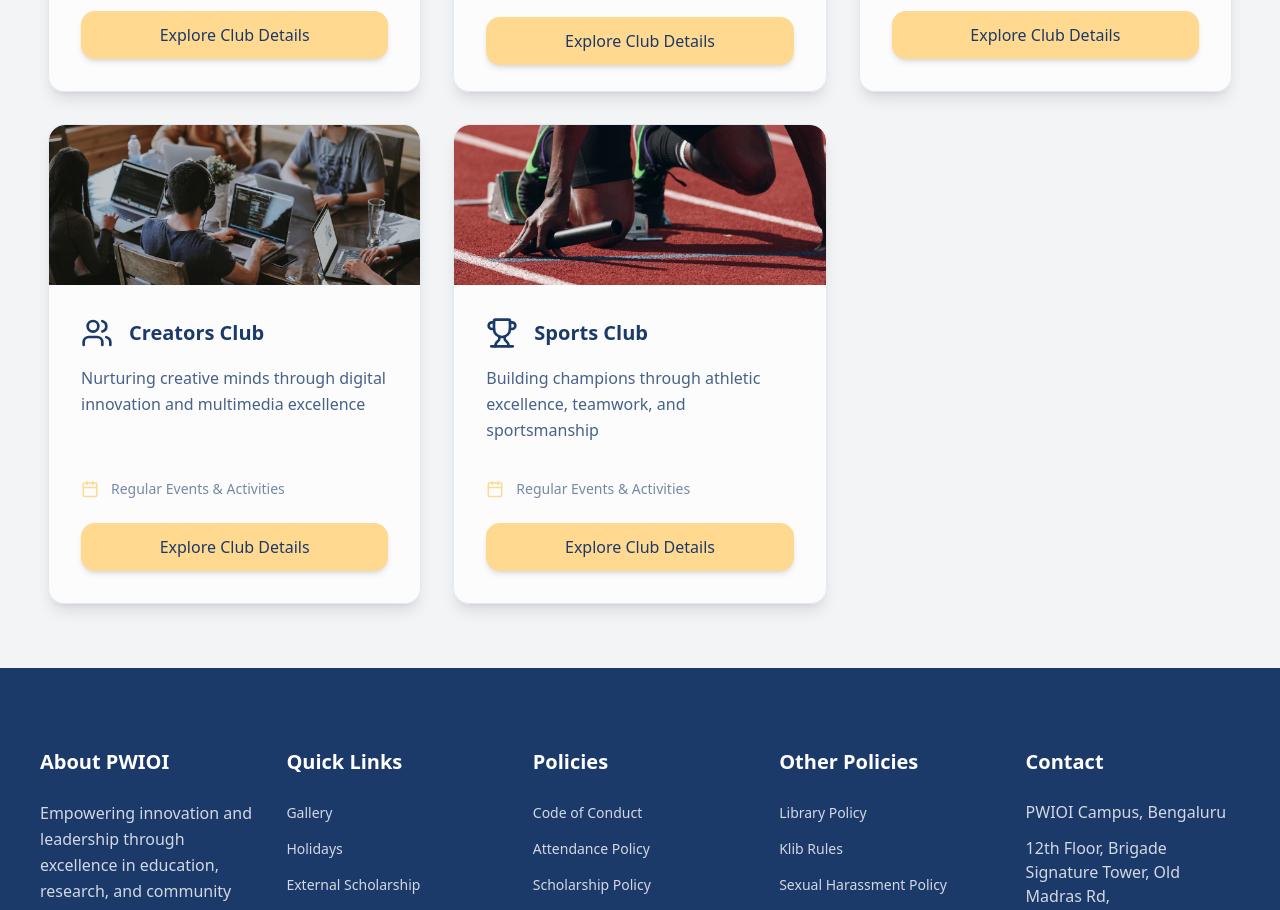
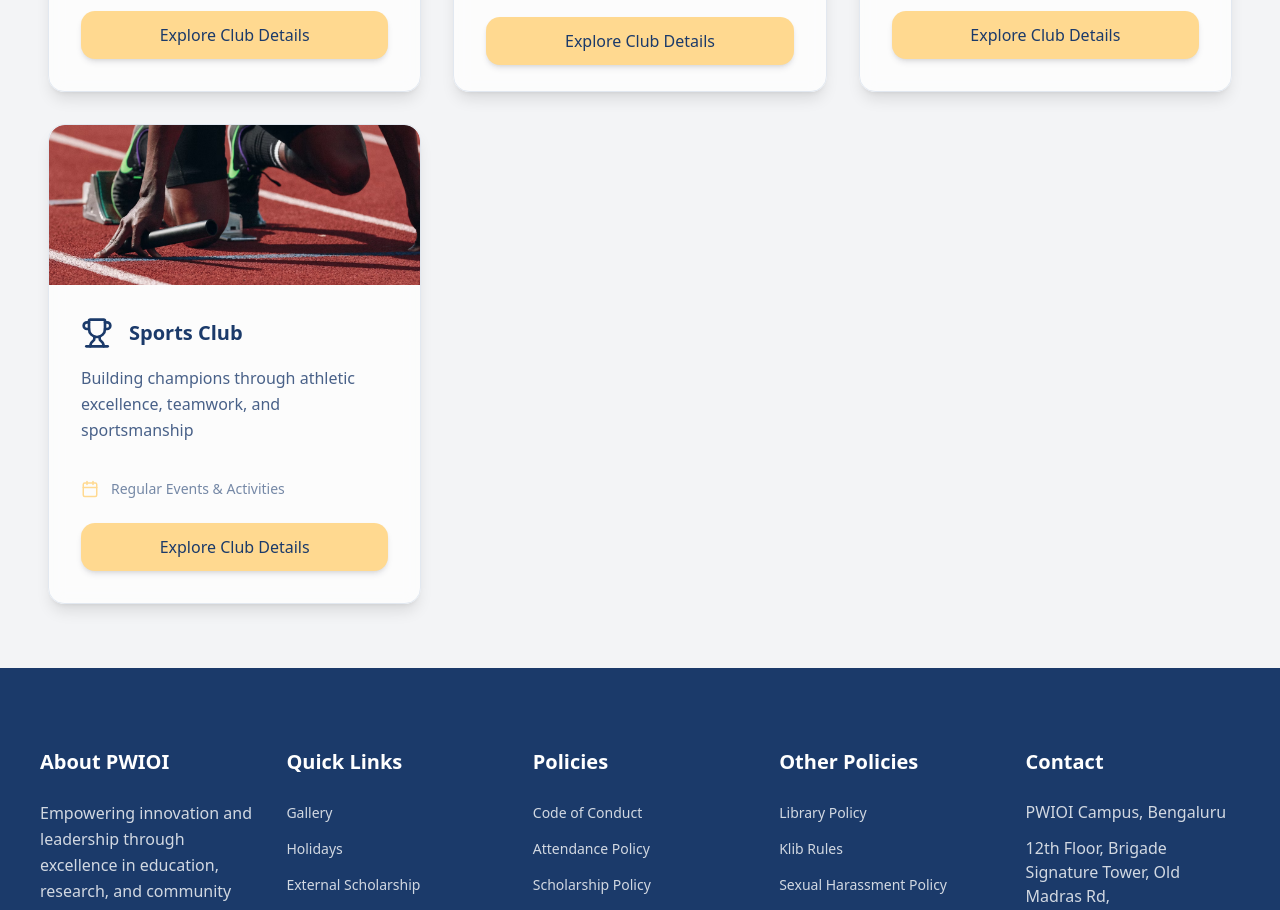
Before and after one commit to Ashutosh-pw-ioi/pw_ioi.club, a Next.js app: page /clubs in a window 1280 px wide. Shown: the part 860-1770 px from the top of the page. Built offline with nearby package versions, Linux system fonts and the light colour scheme.

Commit message:
student images added, modern infrastructure images updated

```diff
--- a/src/app/academics/OurSchools.tsx
+++ b/src/app/academics/OurSchools.tsx
@@ -2,7 +2,7 @@
 import React, { useState } from 'react';
 
 import {
-  Code, PieChart, Stethoscope, PlayCircle, ChevronRight, MapPin, X
+  Code, PieChart, Stethoscope, PlayCircle,  MapPin, X,Dot
 } from 'lucide-react';
 
 type SchoolKey = 'technology' | 'management' | 'healthcare';
@@ -176,7 +176,7 @@ const OurSchools = () => {
               <div className="grid gap-3 sm:gap-4">
                 {schools[activeSchool].departments.map((dept, i) => (
                   <div key={i} className="flex items-center gap-2 sm:gap-3 p-3 sm:p-4 bg-blue-50 rounded-lg">
-                    <ChevronRight size={14} className="text-secondary flex-shrink-0 sm:w-4 sm:h-4" />
+                    <Dot size={10} className="text-secondary flex-shrink-0 w-5 h-5 sm:w-10 sm:h-10" />
                     <span className="text-sm sm:text-base text-blue-900">{dept}</span>
                   </div>
                 ))}
--- a/src/app/campus-life/page.tsx
+++ b/src/app/campus-life/page.tsx
@@ -1,4 +1,5 @@
 import React from 'react';
+import Image from 'next/image';
 import {
   Users,
   Trophy,
@@ -28,10 +29,10 @@ const CampusLifePage = () => {
   ];
 
   const infrastructureHighlights = [
-    { title: 'Smart Classrooms', description: 'Interactive digital learning environments', image: 'classroom' },
-    { title: 'Modern Studios', description: 'Cutting-edge facilities for innovation', image: 'lab' },
-    { title: 'Library', description: 'A treasure trove of knowledge', image: 'library' },
-    { title: 'Modern Study Room', description: 'Modern study spaces for creative learning', image: 'innovation' }
+    { title: 'Smart Classrooms', description: 'Interactive digital learning environments', image: 'https://ik.imagekit.io/s0kb1s3cx3/PWIOI/classroom.jpeg?updatedAt=1753700923252' },
+    { title: 'Modern Studios', description: 'Cutting-edge facilities for innovation', image: 'https://ik.imagekit.io/s0kb1s3cx3/PWIOI/studio.jpeg?updatedAt=1753700943398' },
+    { title: 'Library', description: 'A treasure trove of knowledge', image: 'https://ik.imagekit.io/s0kb1s3cx3/PWIOI/liberary.jpeg?updatedAt=1753700904161' },
+    { title: 'Modern Study Room', description: 'Modern study spaces for creative learning', image: 'https://ik.imagekit.io/s0kb1s3cx3/PWIOI/studyroom-min.jpg?updatedAt=1753700853994' }
   ];
 
 
@@ -132,8 +133,13 @@ const CampusLifePage = () => {
             <div className="grid grid-cols-1 sm:grid-cols-2 lg:grid-cols-4 gap-6 sm:gap-8">
   {infrastructureHighlights.map((item, index) => (
     <div key={index} className="group cursor-pointer">
-                <div className="aspect-square bg-gradient-to-br from-purple-100 to-indigo-100 rounded-2xl flex items-center justify-center shadow-lg group-hover:shadow-xl transition-all duration-300 group-hover:scale-105 mb-3 sm:mb-4">
-                  <Building size={40} className="text-blue-900 opacity-80 sm:w-12 sm:h-12" />
+      <div className="relative aspect-square bg-gradient-to-br from-purple-100 to-indigo-100 rounded-2xl overflow-hidden shadow-lg group-hover:shadow-xl transition-all duration-300 group-hover:scale-105 mb-3 sm:mb-4">
+        <Image
+          src={item.image}
+          alt={item.title}
+          fill
+          className="object-cover"
+        />
       </div>
       <h4 className="font-semibold text-base sm:text-lg text-blue-900 mb-2">
         {item.title}
--- a/src/app/clubs/page.tsx
+++ b/src/app/clubs/page.tsx
@@ -1,11 +1,11 @@
 'use client';
 import React, { useState } from 'react';
-import { Users, Trophy, Heart, Code, Palette, Calendar, LucideIcon, ChevronLeft, ChevronRight } from 'lucide-react';
+import {  Trophy, Heart, Code, Palette, Calendar, LucideIcon, ChevronLeft, ChevronRight } from 'lucide-react';
 import Image from 'next/image';
 import ClubDetail from '@/app/clubs/ClubDetail'; // Adjust import path as needed
 
 // Define club key type
-type ClubKey = 'tech' | 'social' | 'cultural' | 'creators' | 'sports';
+type ClubKey = 'tech' | 'social' | 'cultural' | 'sports';
 
 // Define interfaces for type safety
 interface ClubHead {
@@ -131,7 +131,8 @@ const ClubPage = () => {
         'Festival for All',
         'Education Drive',
         'Periods of Change'
-      ]
+      ],
+      activityImages:['https://ik.imagekit.io/s0kb1s3cx3/PWIOI/DSC02564.jpeg?updatedAt=1753698103507','https://ik.imagekit.io/s0kb1s3cx3/PWIOI/120A6696-1.jpeg?updatedAt=1753698103502']
     },
     cultural: {
       id: 'cultural',
@@ -164,41 +165,42 @@ const ClubPage = () => {
         'SOT 24 & SOM 24 Freshers Party - VIBESTA\'25',
         'SOM\'23 Freshers Party',
         'DJ Night in Hostel'
-      ]
+      ],
+      activityImages:['https://ik.imagekit.io/s0kb1s3cx3/PWIOI/120A3711-min.JPG?updatedAt=1749630544043','https://ik.imagekit.io/s0kb1s3cx3/PWIOI/120A8707-min.JPG?updatedAt=1749622041102']
     },
-    creators: {
-      id: 'creators',
-      name: 'Creators Club',
-      icon: Users,
-      image: '/creators.avif',
-      bgColor: 'bg-cream-warm/20',
-      color: 'from-orange-600 to-orange-800',
-      description: 'Nurturing creative minds through digital innovation and multimedia excellence',
-      head: {
-        name: 'Taylor Brooks',
-        position: 'Club President',
-        email: 'taylor.brooks@pwioi.edu',
-        phone: '+91 65432 10987'
-      },
-      coreMembers: [
-        { name: 'Jordan Lee', position: 'Creative Director', specialty: 'Video Production & Editing' },
-        { name: 'Casey Morgan', position: 'Content Manager', specialty: 'Digital Marketing' },
-        { name: 'Alex Rivera', position: 'Design Lead', specialty: 'Graphic & UI/UX Design' },
-        { name: 'Sam Parker', position: 'Tech Support', specialty: 'Audio Engineering' }
-      ],
-      activities: [
-        'Professional video production workshops',
-        'Photography masterclasses and exhibitions',
-        'Podcast creation and digital storytelling',
-        'Design thinking and creative competitions',
-        'Content creation and social media bootcamps'
-      ],
-      recentEvents: [
-        'PWIOI Student Film Festival',
-        'Creative Excellence Awards',
-        'Digital Innovation Summit'
-      ]
-    },
+    // creators: {
+    //   id: 'creators',
+    //   name: 'Creators Club',
+    //   icon: Users,
+    //   image: '/creators.avif',
+    //   bgColor: 'bg-cream-warm/20',
+    //   color: 'from-orange-600 to-orange-800',
+    //   description: 'Nurturing creative minds through digital innovation and multimedia excellence',
+    //   head: {
+    //     name: 'Taylor Brooks',
+    //     position: 'Club President',
+    //     email: 'taylor.brooks@pwioi.edu',
+    //     phone: '+91 65432 10987'
+    //   },
+    //   coreMembers: [
+    //     { name: 'Jordan Lee', position: 'Creative Director', specialty: 'Video Production & Editing' },
+    //     { name: 'Casey Morgan', position: 'Content Manager', specialty: 'Digital Marketing' },
+    //     { name: 'Alex Rivera', position: 'Design Lead', specialty: 'Graphic & UI/UX Design' },
+    //     { name: 'Sam Parker', position: 'Tech Support', specialty: 'Audio Engineering' }
+    //   ],
+    //   activities: [
+    //     'Professional video production workshops',
+    //     'Photography masterclasses and exhibitions',
+    //     'Podcast creation and digital storytelling',
+    //     'Design thinking and creative competitions',
+    //     'Content creation and social media bootcamps'
+    //   ],
+    //   recentEvents: [
+    //     'PWIOI Student Film Festival',
+    //     'Creative Excellence Awards',
+    //     'Digital Innovation Summit'
+    //   ]
+    // },
     sports: {
       id: 'sports',
       name: 'Sports Club',
@@ -229,7 +231,9 @@ const ClubPage = () => {
         'PWIOI Annual Sports Meet',
         'Inter-College Championship',
         'Fitness Challenge Series'
-      ]
+      ],
+      activityImages:['https://ik.imagekit.io/s0kb1s3cx3/PWIOI/DSC02212-min.JPG?updatedAt=1749621735849','https://ik.imagekit.io/s0kb1s3cx3/PWIOI/120A6698-min.JPG?updatedAt=1749630544169']
+
     }
   };
 
--- a/src/app/events/page.tsx
+++ b/src/app/events/page.tsx
@@ -28,42 +28,42 @@ const EventsComponent = () => {
 
   // Sample upcoming events for demo
   const upcomingEvents: Event[] = [
-    {
-      id: 1,
-      title: 'Tech Innovation Summit 2025',
-      date: '2025-07-15',
-      time: '09:00 AM',
-      location: 'Convention Center, Bengaluru',
-      attendees: 500,
-      category: 'conference',
-      image: 'https://images.unsplash.com/photo-1540575467063-178a50c2df87?w=400&h=300&fit=crop',
-      description: 'Join industry leaders for cutting-edge tech discussions and networking',
-      status: 'filling-fast'
-    },
-    {
-      id: 2,
-      title: 'AI & Machine Learning Workshop',
-      date: '2025-07-08',
-      time: '02:00 PM',
-      location: 'Tech Hub, HSR Layout',
-      attendees: 50,
-      category: 'workshop',
-      image: 'https://images.unsplash.com/photo-1485827404703-89b55fcc595e?w=400&h=300&fit=crop',
-      description: 'Hands-on workshop with AI experts and practical sessions',
-      status: 'open'
-    },
-    {
-      id: 3,
-      title: 'Startup Pitch Night',
-      date: '2025-07-20',
-      time: '06:00 PM',
-      location: 'Innovation Lab, Koramangala',
-      attendees: 100,
-      category: 'networking',
-      image: 'https://images.unsplash.com/photo-1559136555-9303baea8ebd?w=400&h=300&fit=crop',
-      description: 'Watch promising startups pitch to top investors',
-      status: 'open'
-    }
+    // {
+    //   id: 1,
+    //   title: 'Tech Innovation Summit 2025',
+    //   date: '2025-07-15',
+    //   time: '09:00 AM',
+    //   location: 'Convention Center, Bengaluru',
+    //   attendees: 500,
+    //   category: 'conference',
+    //   image: 'https://images.unsplash.com/photo-1540575467063-178a50c2df87?w=400&h=300&fit=crop',
+    //   description: 'Join industry leaders for cutting-edge tech discussions and networking',
+    //   status: 'filling-fast'
+    // },
+    // {
+    //   id: 2,
+    //   title: 'AI & Machine Learning Workshop',
+    //   date: '2025-07-08',
+    //   time: '02:00 PM',
+    //   location: 'Tech Hub, HSR Layout',
+    //   attendees: 50,
+    //   category: 'workshop',
+    //   image: 'https://images.unsplash.com/photo-1485827404703-89b55fcc595e?w=400&h=300&fit=crop',
+    //   description: 'Hands-on workshop with AI experts and practical sessions',
+    //   status: 'open'
+    // },
+    // {
+    //   id: 3,
+    //   title: 'Startup Pitch Night',
+    //   date: '2025-07-20',
+    //   time: '06:00 PM',
+    //   location: 'Innovation Lab, Koramangala',
+    //   attendees: 100,
+    //   category: 'networking',
+    //   image: 'https://images.unsplash.com/photo-1559136555-9303baea8ebd?w=400&h=300&fit=crop',
+    //   description: 'Watch promising startups pitch to top investors',
+    //   status: 'open'
+    // }
   ];
 
   const pastEvents: Event[] = [
@@ -465,7 +465,11 @@ const EventsComponent = () => {
             </p>
           </div>
 
+
           {/* Desktop Grid */}
+          {upcomingEvents.length==0 &&
+            <div className="text-center text-primary">No upcoming events found.</div>
+          }
           <div className="hidden md:grid grid-cols-1 md:grid-cols-2 lg:grid-cols-3 gap-6 sm:gap-8">
             {upcomingEvents.map((event) => renderUpcomingCard(event))}
           </div>
--- a/src/components/home/Internship&Placements.tsx
+++ b/src/components/home/Internship&Placements.tsx
@@ -17,28 +17,28 @@ interface Student {
 
 const InternshipAndPlacements = () => {
   const placedStudents: Student[] = [
-    {
-      id: 1,
-      name: 'Rishabh Jain',
-      image: 'https://images.unsplash.com/photo-1507003211169-0a1dd7228f2d?w=300&h=400&fit=crop&crop=face',
-      company: 'Growth School',
-      role: 'Corporate Outreach Associate',
-      joiningMonth: 'TBD',
-      joiningYear: 2024,
-    },
-    {
-      id: 2,
-      name: 'Raj Aggrawal',
-      image: 'https://images.unsplash.com/photo-1507591064344-4c6ce005b128?w=300&h=400&fit=crop&crop=face',
-      company: 'GEMSCAP Global Analyst Pvt Ltd',
-      role: 'Equity Analyst & System Trader',
-      joiningMonth: 'TBD',
-      joiningYear: 2024,
-    },
+    // {
+    //   id: 1,
+    //   name: 'Rishabh Jain',
+    //   image: 'https://images.unsplash.com/photo-1507003211169-0a1dd7228f2d?w=300&h=400&fit=crop&crop=face',
+    //   company: 'Growth School',
+    //   role: 'Corporate Outreach Associate',
+    //   joiningMonth: 'TBD',
+    //   joiningYear: 2024,
+    // },
+    // {
+    //   id: 2,
+    //   name: 'Raj Aggrawal',
+    //   image: 'https://images.unsplash.com/photo-1507591064344-4c6ce005b128?w=300&h=400&fit=crop&crop=face',
+    //   company: 'GEMSCAP Global Analyst Pvt Ltd',
+    //   role: 'Equity Analyst & System Trader',
+    //   joiningMonth: 'TBD',
+    //   joiningYear: 2024,
+    // },
     {
       id: 4,
       name: 'Nimish Agrawal',
-      image: 'https://images.unsplash.com/photo-1438761681033-6461ffad8d80?w=300&h=400&fit=crop&crop=face',
+      image: 'https://ik.imagekit.io/s0kb1s3cx3/PWIOI/Nimish%20mishra-min-min.jpg?updatedAt=1753709233509',
       company: 'Physics Wallah IOI',
       role: 'Brand strategist',
       joiningMonth: 'TBD',
@@ -47,7 +47,7 @@ const InternshipAndPlacements = () => {
     {
       id: 5,
       name: 'Deepali Kumari',
-      image: 'https://images.unsplash.com/photo-1489424731084-a5d8b219a5bb?w=300&h=400&fit=crop&crop=face',
+      image: 'https://ik.imagekit.io/s0kb1s3cx3/PWIOI/deepali%20(3)-min.jpg?updatedAt=1753709763763',
       company: 'Hue Learn',
       role: 'AI Content Intern',
       joiningMonth: 'TBD',
@@ -56,49 +56,49 @@ const InternshipAndPlacements = () => {
     {
       id: 6,
       name: 'Harsh Bharwani',
-      image: 'https://images.unsplash.com/photo-1500648767791-00dcc994a43e?w=300&h=400&fit=crop&crop=face',
+      image: 'https://ik.imagekit.io/s0kb1s3cx3/PWIOI/IMG_20241231_153905%20-%20Harsh%20Bharwani.jpg?updatedAt=1753708567506',
       company: 'Hue Learn',
       role: 'AI Content Intern',
       joiningMonth: 'TBD',
       joiningYear: 2024,
     },
-    {
-      id: 7,
-      name: 'Parv Manglani',
-      image: 'https://images.unsplash.com/photo-1507591064344-4c6ce005b128?w=300&h=400&fit=crop&crop=face',
-      company: 'Hue Learn',
-      role: 'AI Content Intern',
-      joiningMonth: 'march',
-      joiningYear: 2024,
-    },
-    {
-      id: 8,
-      name: 'Vivek Shelke',
-      image: 'https://images.unsplash.com/photo-1534528741775-53994a69daeb?w=300&h=400&fit=crop&crop=face',
-      company: 'Prephub',
-      role: 'Operations',
-      joiningMonth: 'Sep',
-      joiningYear: 2024,
-    },
+    // {
+    //   id: 7,
+    //   name: 'Parv Manglani',
+    //   image: 'https://images.unsplash.com/photo-1507591064344-4c6ce005b128?w=300&h=400&fit=crop&crop=face',
+    //   company: 'Hue Learn',
+    //   role: 'AI Content Intern',
+    //   joiningMonth: 'march',
+    //   joiningYear: 2024,
+    // },
+    // {
+    //   id: 8,
+    //   name: 'Vivek Shelke',
+    //   image: 'https://images.unsplash.com/photo-1534528741775-53994a69daeb?w=300&h=400&fit=crop&crop=face',
+    //   company: 'Prephub',
+    //   role: 'Operations',
+    //   joiningMonth: 'Sep',
+    //   joiningYear: 2024,
+    // },
     {
       id: 9,
       name: 'Abhinav Jain',
-      image: 'https://images.unsplash.com/photo-1519085360753-af0119f7cbe7?w=300&h=400&fit=crop&crop=face',
+      image: 'https://ik.imagekit.io/s0kb1s3cx3/PWIOI/Abhinav%20Jain-min.JPG?updatedAt=1753707745122',
       company: 'COMMUNITY 55',
       role: 'TBD',
       joiningMonth: 'TBD',
       joiningYear: 2024,
     },
 
-    {
-      id: 11,
-      name: 'Saket Kumar',
-      image: 'https://images.unsplash.com/photo-1472099645785-5658abf4ff4e?w=300&h=400&fit=crop&crop=face',
-      company: 'Physics Wallah IOI',
-      role: 'Marketing & Strategy',
-      joiningMonth: 'TBD',
-      joiningYear: 2024,
-    },
+    // {
+    //   id: 11,
+    //   name: 'Saket Kumar',
+    //   image: 'https://images.unsplash.com/photo-1472099645785-5658abf4ff4e?w=300&h=400&fit=crop&crop=face',
+    //   company: 'Physics Wallah IOI',
+    //   role: 'Marketing & Strategy',
+    //   joiningMonth: 'TBD',
+    //   joiningYear: 2024,
+    // },
     {
       id: 12,
       name: 'Ankit Raj',
@@ -120,25 +120,25 @@ const InternshipAndPlacements = () => {
     {
       id: 14,
       name: 'Aman Raj Gupta',
-      image: 'https://images.unsplash.com/photo-1500648767791-00dcc994a43e?w=300&h=400&fit=crop&crop=face',
+      image: 'https://ik.imagekit.io/s0kb1s3cx3/PWIOI/me%20(1)%20-%20Aman%20Raj%20Gupta%20(1).png?updatedAt=1753708489959',
       company: 'Physics Wallah Central Office',
       role: 'Backend Developer',
       joiningMonth: 'TBD',
       joiningYear: 2024,
     },
-    {
-      id: 15,
-      name: 'Niharika Singh',
-      image: 'https://images.unsplash.com/photo-1489424731084-a5d8b219a5bb?w=300&h=400&fit=crop&crop=face',
-      company: 'Physics Wallah IOI',
-      role: 'Marketing Media',
-      joiningMonth: 'TBD',
-      joiningYear: 2024,
-    },
+    // {
+    //   id: 15,
+    //   name: 'Niharika Singh',
+    //   image: 'https://images.unsplash.com/photo-1489424731084-a5d8b219a5bb?w=300&h=400&fit=crop&crop=face',
+    //   company: 'Physics Wallah IOI',
+    //   role: 'Marketing Media',
+    //   joiningMonth: 'TBD',
+    //   joiningYear: 2024,
+    // },
     {
       id: 16,
       name: 'Harsh Tiwari',
-      image: 'https://images.unsplash.com/photo-1507591064344-4c6ce005b128?w=300&h=400&fit=crop&crop=face',
+      image: 'https://ik.imagekit.io/s0kb1s3cx3/PWIOI/IMG_20250708_18535540%20(1).jpeg?updatedAt=1753710816573',
       company: 'Physics Wallah IOI',
       role: 'Brand strategist',
       joiningMonth: 'TBD',
@@ -147,49 +147,49 @@ const InternshipAndPlacements = () => {
     {
       id: 17,
       name: 'Harish Kumar',
-      image: 'https://images.unsplash.com/photo-1534528741775-53994a69daeb?w=300&h=400&fit=crop&crop=face',
+      image: 'https://ik.imagekit.io/s0kb1s3cx3/PWIOI/IMG_20241114_174344%20-%20Harish%20Sharma-min.jpg?updatedAt=1753710341478',
       company: 'Physics Wallah IOI',
       role: 'Placement Coordinator',
       joiningMonth: 'TBD',
       joiningYear: 2024,
     },
-    {
-      id: 18,
-      name: 'Shreyash Pateriya',
-      image: 'https://images.unsplash.com/photo-1519085360753-af0119f7cbe7?w=300&h=400&fit=crop&crop=face',
-      company: 'Flobiz',
-      role: 'Content Creation and Marketing',
-      joiningMonth: 'TBD',
-      joiningYear: 2024,
-    },
+    // {
+    //   id: 18,
+    //   name: 'Shreyash Pateriya',
+    //   image: 'https://images.unsplash.com/photo-1519085360753-af0119f7cbe7?w=300&h=400&fit=crop&crop=face',
+    //   company: 'Flobiz',
+    //   role: 'Content Creation and Marketing',
+    //   joiningMonth: 'TBD',
+    //   joiningYear: 2024,
+    // },
     {
       id: 19,
       name: 'Ganesh Agarwal',
-      image: 'https://images.unsplash.com/photo-1506794778202-cad84cf45f1d?w=300&h=400&fit=crop&crop=face',
+      image: 'https://ik.imagekit.io/s0kb1s3cx3/PWIOI/DSC02846.JPG?updatedAt=1753710954594',
       company: 'Zidio Development',
       role: 'Web Developer',
       joiningMonth: 'TBD',
       joiningYear: 2024,
     },
-    {
-      id: 20,
-      name: 'Miteshkumar Agrawal',
-      image: 'https://images.unsplash.com/photo-1472099645785-5658abf4ff4e?w=300&h=400&fit=crop&crop=face',
-      company: 'Physics Wallah IOI',
-      role: 'Backend Developer',
-      joiningMonth: 'TBD',
-      joiningYear: 2024,
-    },
+    // {
+    //   id: 20,
+    //   name: 'Miteshkumar Agrawal',
+    //   image: 'https://images.unsplash.com/photo-1472099645785-5658abf4ff4e?w=300&h=400&fit=crop&crop=face',
+    //   company: 'Physics Wallah IOI',
+    //   role: 'Backend Developer',
+    //   joiningMonth: 'TBD',
+    //   joiningYear: 2024,
+    // },
     {
       id: 21,
       name: 'Rohit Makani',
-      image: 'https://images.unsplash.com/photo-1519244703995-f4e0f30006d5?w=300&h=400&fit=crop&crop=face',
+      image: 'https://ik.imagekit.io/s0kb1s3cx3/PWIOI/DSC02868-min.JPG?updatedAt=1753712042962',
       company: 'Physics Wallah IOI',
       role: 'AI Intern',
       joiningMonth: 'TBD',
       joiningYear: 2024,
     },
-    {
+     {
       id: 22,
       name: 'Aryan Chauhan',
       image: 'https://ik.imagekit.io/s0kb1s3cx3/PWIOI/120A7487%20-%20Aryan%20Chauhan-min.JPG?updatedAt=1752248876938',
@@ -207,33 +207,34 @@ const InternshipAndPlacements = () => {
       joiningMonth: 'TBD',
       joiningYear: 2024,
     },
-    {
-      id: 24,
-      name: 'Ashutosh Tiwari',
-      image: 'https://images.unsplash.com/photo-1507591064344-4c6ce005b128?w=300&h=400&fit=crop&crop=face',
-      company: 'Physics Wallah IOI',
-      role: 'Corporate Outreach Associate',
-      joiningMonth: 'TBD',
-      joiningYear: 2024,
-    },
+    // {
+    //   id: 24,
+    //   name: 'Ashutosh Tiwari',
+    //   image: 'https://images.unsplash.com/photo-1507591064344-4c6ce005b128?w=300&h=400&fit=crop&crop=face',
+    //   company: 'Physics Wallah IOI',
+    //   role: 'Corporate Outreach Associate',
+    //   joiningMonth: 'TBD',
+    //   joiningYear: 2024,
+    // },
     {
       id: 25,
       name: 'Karthikeya Bendi',
-      image: 'https://images.unsplash.com/photo-1507591064344-4c6ce005b128?w=300&h=400&fit=crop&crop=face',
+      image: 'https://ik.imagekit.io/s0kb1s3cx3/PWIOI/karthikeya%20-%20karthikeya%20bendi%20(1)-min.jpg?updatedAt=1753712245834',
       company: 'Advait',
       role: 'n8n Specialist',
       joiningMonth: 'TBD',
       joiningYear: 2024,
     },
+
     {
-      id: 25,
+      id:26,
       name: 'Mohammad Shoyeb Ansari',
-      image: 'https://images.unsplash.com/photo-1507591064344-4c6ce005b128?w=300&h=400&fit=crop&crop=face',
-      company: 'Physics Wallah IOI',
-      role: 'Backend Developer',
-      joiningMonth: 'TBD',
-      joiningYear: 2024,
-    },
+      image:'https://ik.imagekit.io/s0kb1s3cx3/PWIOI/shyebh.jpeg?updatedAt=1753698435882',
+      company:'Physics Wallah IOI',
+      role:'Backend Developer',
+      joiningMonth:'TBD',
+      joiningYear:2024,
+    }
   ];
 
   const StudentCard = ({ student }: { student: Student }) => (
@@ -319,7 +320,7 @@ const InternshipAndPlacements = () => {
 
         .animate-marquee {
           display: inline-block;
-          animation: marquee 120s linear infinite;
+          animation: marquee 20s linear infinite;
         }
 
         .animate-marquee:hover {
```
Also changed, not shown: src/app/students/som/page.tsx (+7 -1 lines), src/app/students/sot/page.tsx (+7 -1 lines). Lines whose indentation alone changed are shown as unchanged.
